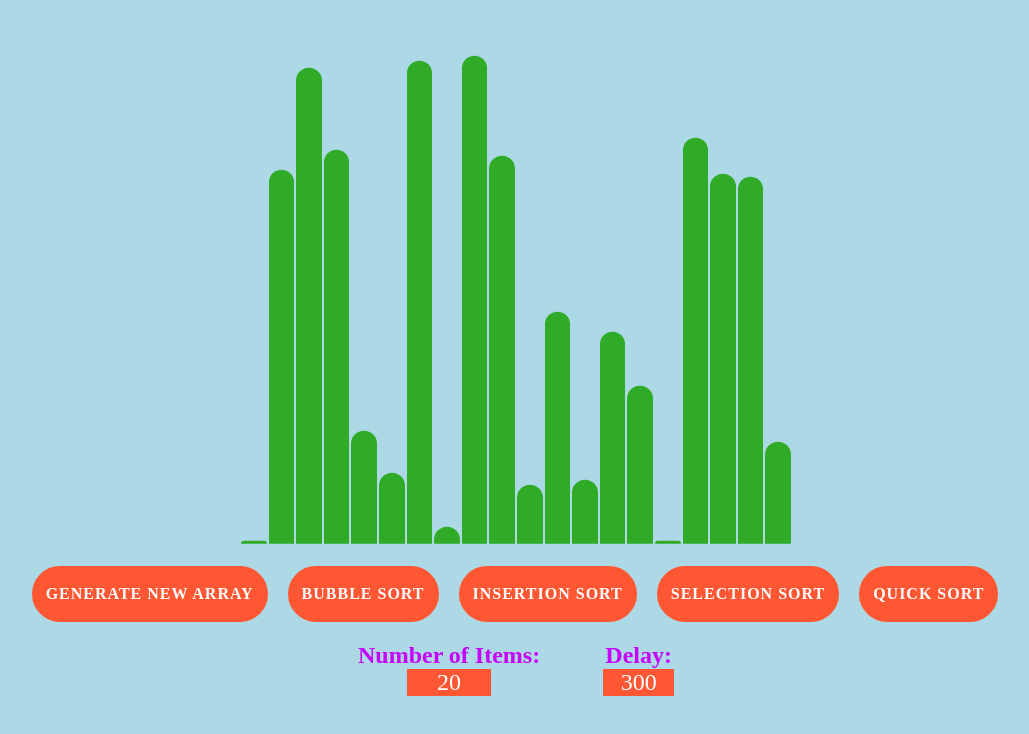
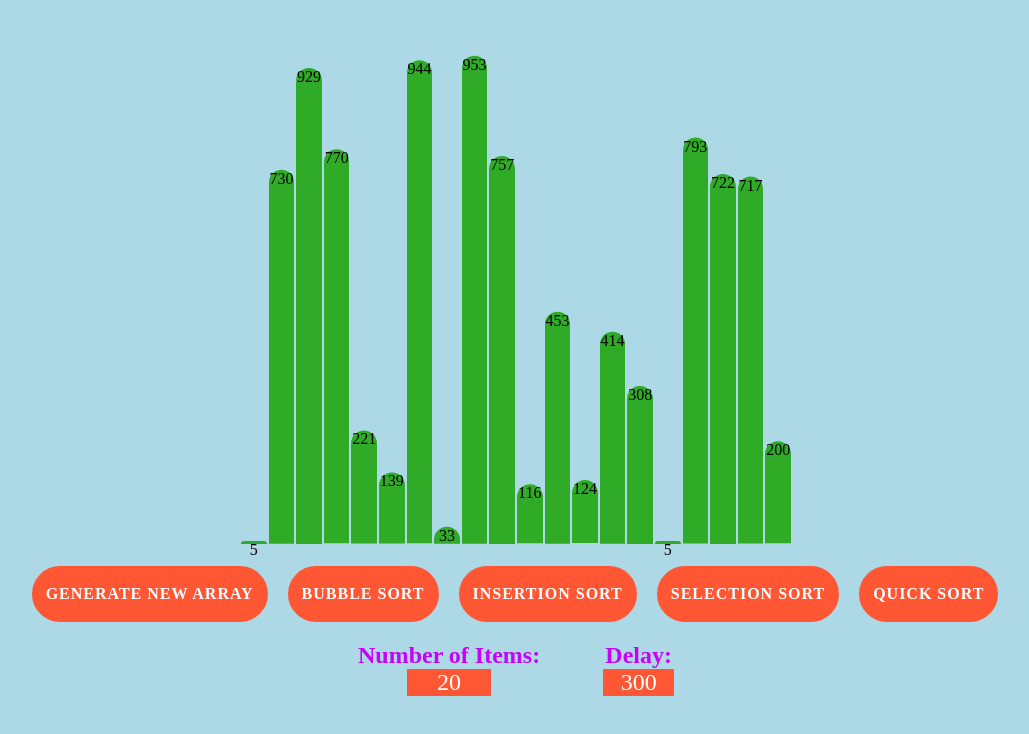
Before and after one commit to siddharth1806/Mini-Project-Sorting-Visualizer, a React (Create React App) app in the folder miniproject/Mini-Project-Sorting-Visualizer/: page / in a window 1280 px wide. Shown: the top 734 px of the page, without its empty margins (125-1154 px from the left). Built offline with nearby package versions, Linux system fonts and the light colour scheme.

Commit message:
Update SortingVisualizer.jsx

```diff
--- a/miniproject/Mini-Project-Sorting-Visualizer/src/SortingVisualizer/SortingVisualizer.jsx
+++ b/miniproject/Mini-Project-Sorting-Visualizer/src/SortingVisualizer/SortingVisualizer.jsx
@@ -139,6 +139,7 @@ export default class SortingVisualizer extends React.Component{
                 <div className="centerdivKeepWidth" id="itemsDiv">
                     {arrayToSort.map((heightValue, idx) => (
                         <div className="array-item" key={idx} style={{height: `${heightValue / 25}vw`, width: `${widthValue}vw`, backgroundColor: this.getColor(idx)}}>
+                             {heightValue}
 
                         </div>
                     ))}
```
